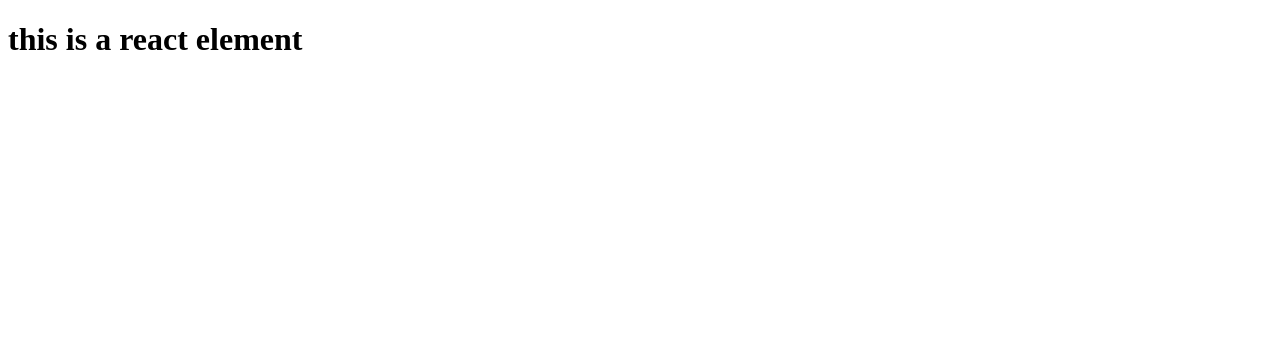
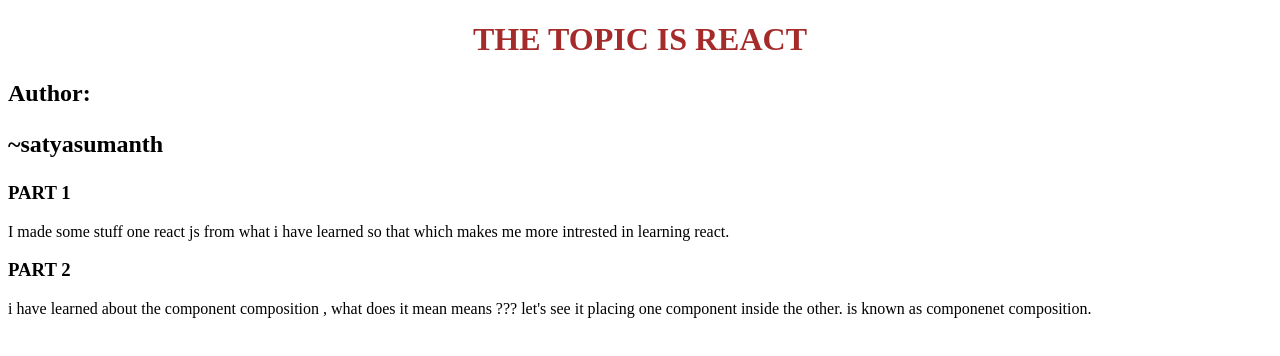
Before and after one commit to sumanth-create1/namasthe-react, a React (Vite) app: page / in a window 1280 px wide. Shown: the top 356 px of the page. Built offline with nearby package versions, Linux system fonts and the light colour scheme.

Commit message:
explored the react components and all the stuff

```diff
--- a/App.js
+++ b/App.js
@@ -1,24 +1,38 @@
 import React from "react";
 import ReactDOM from "react-dom/client";
 
-if (module.hot) {
-  module.hot.dispose(function (data) {
-    // module is about to be replaced.
-    // You can save data that should be accessible to the new asset in `data`
-    data.updated = Date.now();
-  });
+const Title = () => (
+  <div id="container">
+    <h1 id="myH1">THE TOPIC IS REACT</h1>
+    <SubTitle />
+    <Part1 />
+  </div>
+);
 
-  module.hot.accept(function (getParents) {
-    // module or one of its dependencies was just updated.
-    // data stored in `dispose` is available in `module.hot.data`
-    let { updated } = module.hot.data;
-  });
-}
+const SubTitle = () => (
+  <h2>
+    Author:<p>~satyasumanth</p>
+  </h2>
+);
+
+const Part1 = () => {
+  return <div>
+    <h3>PART 1</h3>
+    <p>
+       I made some stuff one react js from what i have learned so that which makes me more intrested in learning react.
+    </p>
 
 
-const title = <h1>this is a react element</h1>;
+    <h3>PART 2</h3>
+    <p>
+       i have learned about the component composition , what does it mean means ???
+       let's see it
+
+       placing one component inside the other. is known as componenet composition.
+    </p>
+  </div>;
+};
 
 const root = ReactDOM.createRoot(document.getElementById("root"));
 
-
-root.render(title);
+root.render(<Title />);
--- a/style.css
+++ b/style.css
@@ -1,4 +1,4 @@
-#heading{
-    font-size: 2em;
-    color:red;
+#myH1{
+    text-align: center;
+    color: brown;
 }
```
